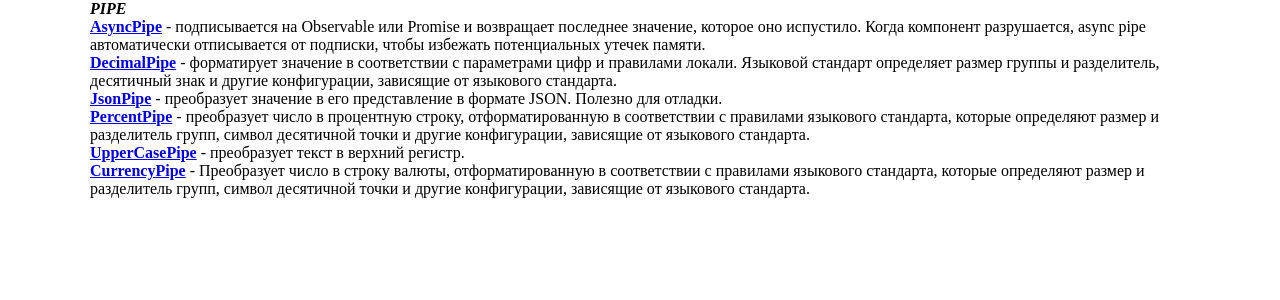
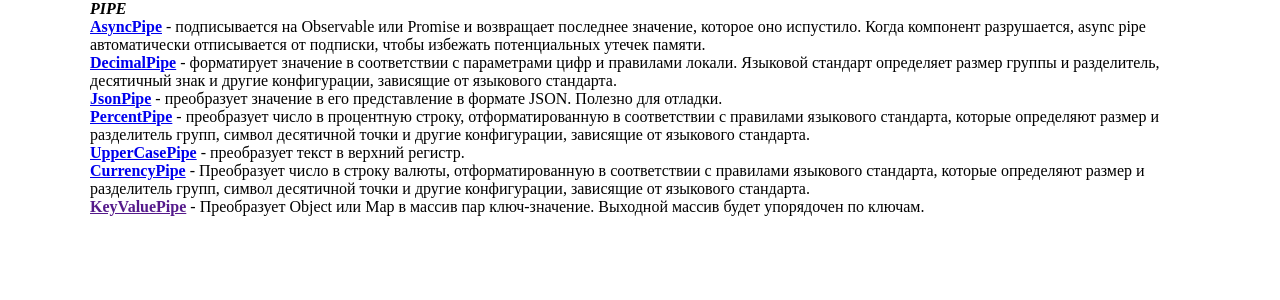
Before and after one commit to ArtemKashirin/API, an Angular app: page / in a window 1280 px wide. Shown: the top 300 px of the page. Built offline with nearby package versions, Linux system fonts and the light colour scheme.

Commit message:
PIPE: KeyValuePipe

```diff
--- a/src/app/app.component.html
+++ b/src/app/app.component.html
@@ -5,3 +5,4 @@
 <app-percent-pipe></app-percent-pipe>
 <app-upper-case-pipe></app-upper-case-pipe>
 <app-currency-pipe></app-currency-pipe>
+<app-key-value-pipe></app-key-value-pipe>
--- a/src/app/app.module.ts
+++ b/src/app/app.module.ts
@@ -9,6 +9,7 @@ import { JsonPipeComponent } from './pipe/json-pipe/json-pipe.component';
 import { PercentPipeComponent } from './pipe/percent-pipe/percent-pipe.component';
 import { UpperCasePipeComponent } from './pipe/upper-case-pipe/upper-case-pipe.component';
 import { CurrencyPipeComponent } from './pipe/currency-pipe/currency-pipe.component';
+import { KeyValuePipeComponent } from './pipe/key-value-pipe/key-value-pipe.component';
 
 @NgModule({
   declarations: [
@@ -18,7 +19,8 @@ import { CurrencyPipeComponent } from './pipe/currency-pipe/currency-pipe.compon
     JsonPipeComponent,
     PercentPipeComponent,
     UpperCasePipeComponent,
-    CurrencyPipeComponent
+    CurrencyPipeComponent,
+    KeyValuePipeComponent
   ],
   imports: [
     BrowserModule,
--- /dev/null
+++ b/src/app/pipe/key-value-pipe/key-value-pipe.component.html
@@ -0,0 +1,8 @@
+<p><b><a [href]="this.KeyValuePipe">KeyValuePipe</a></b> - Преобразует Object или Map в массив пар ключ-значение. Выходной массив
+  будет упорядочен по ключам.</p>
+
+<!--<div>-->
+<!--  <p><p>Форматируемое значение должно быть типа <i> [key: string]: V; [key: number]: V; } | ReadonlyMap</i>, принимает параметры-->
+<!--  <i>compareFn: (a: KeyValue, b: KeyValue) => number</i></p>-->
+<!--  <p *ngFor="let item of object | keyvalue">{{ item.key}}: {{ item.value }}</p>-->
+<!--</div>-->
--- /dev/null
+++ b/src/app/pipe/key-value-pipe/key-value-pipe.component.ts
@@ -0,0 +1,18 @@
+import {Component, OnInit} from '@angular/core';
+
+@Component({
+  selector: 'app-key-value-pipe',
+  templateUrl: './key-value-pipe.component.html',
+  styleUrls: ['./key-value-pipe.component.scss']
+})
+export class KeyValuePipeComponent implements OnInit {
+  public KeyValuePipe: string = '';
+  public object: {[key: number]: string} = {2: 'foo', 1: 'bar'};
+
+  constructor() {
+  }
+
+  ngOnInit(): void {
+  }
+
+}
```
Also changed, not shown: src/app/pipe/key-value-pipe/key-value-pipe.component.scss (added).
